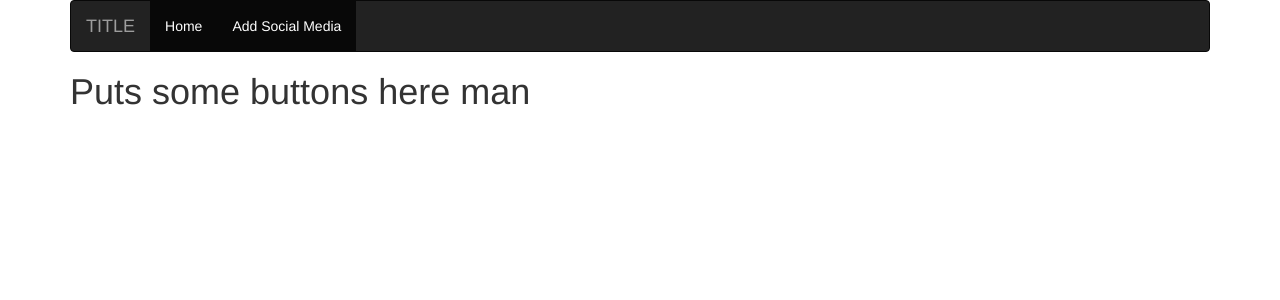
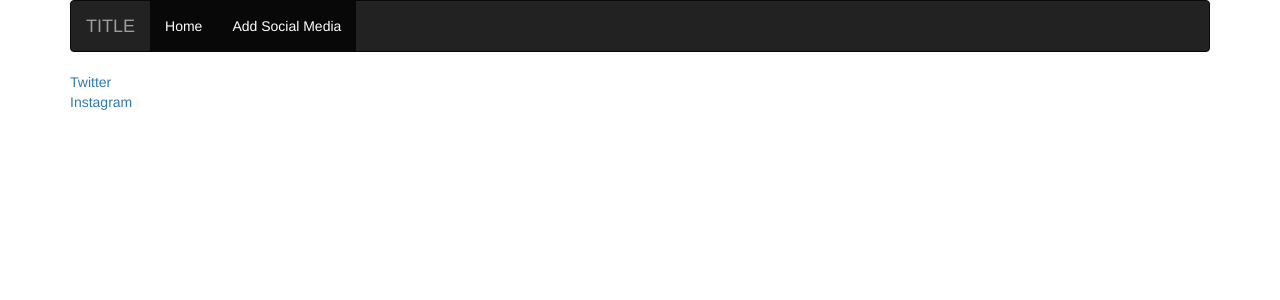
Before and after one commit to dennisjs0910/mesh-v2, a React (Create React App) app in the folder client/: page /authenticate in a window 1280 px wide. Shown: the top 300 px of the page. Built offline with nearby package versions, Linux system fonts and the light colour scheme; no server answers.

Commit message:
added route for adding social media, wtd: add buttons, css, refactor rendering

```diff
--- a/client/src/component/App.js
+++ b/client/src/component/App.js
@@ -11,6 +11,7 @@ class App extends Component {
     componentDidMount() {
         this.props.fetchUser();
     }
+
 
     render() {
         return (
@@ -27,6 +28,11 @@ class App extends Component {
     }
 }
 
-App = connect(null, actions)(App);
+function mapStateToProps(state) {
+    // console.log("APP", state);
+    return {user: state.auth};
+}
+
+App = connect(mapStateToProps, actions)(App);
 
 export default App;
--- a/client/src/component/Authenticate.js
+++ b/client/src/component/Authenticate.js
@@ -1,21 +1,32 @@
 import React, {Component} from 'react';
-import { connect } from 'react-redux';
-import { authTwitter , authInstagram } from '../actions/authAction';
+// import { connect } from 'react-redux';
+// import { authTwitter , authInstagram } from '../actions/authAction';
 
 class Authenticate extends Component {
     render() {
         return(
             <div>
-                <h1>
-                Puts some buttons here man
-                </h1>
+                <div className="auth-container auth-twitterAuthenticate">
+                    <span>
+                        <a href="/auth/twitter">Twitter</a>
+                    </span>
+
+                </div>
+                <div className="auth-container auth-instagramAuthenticate">
+                    <span>
+                        <a href="auth/instagram">Instagram</a>
+                    </span>
+                </div>
             </div>
         );
     }
 }
 
-function mapStateToProps({auth}) {
-    return { auth };
-}
-
-export default connect(mapStateToProps, [authTwitter, authInstagram])(Authenticate);
+// function mapStateToProps(store) {
+//     return { auth : store.auth };
+// }
+// function mapDispatchToProps() {
+//     return {authTwitter: authTwitter, authInstagram: authInstagram};
+// }
+// export default connect(mapStateToProps, mapDispatchToProps)(Authenticate);
+export default Authenticate;
--- a/client/src/component/IGComponent.js
+++ b/client/src/component/IGComponent.js
@@ -5,7 +5,11 @@ import { fetchInstagramTimeLine } from '../actions';
 class IGComponent extends Component {
 
     renderTimeline() {
+        const user = this.props.timeline;
         let timeline = this.props.timeline;
+        if (!user) {
+            return (<div></div>);
+        }
         if (!timeline) {
             return this.renderFetchingData();
         }
@@ -80,7 +84,11 @@ class IGComponent extends Component {
 }
 
 function mapStateToProps(state){
-    return { timeline : state.instagram };
+    console.log("storeNewsFeed", state);
+    return {
+        timeline : state.instagram,
+        auth: state.auth
+    };
 }
 
 export default connect(mapStateToProps, fetchInstagramTimeLine)(IGComponent);
--- a/client/src/component/TwitterComponent.js
+++ b/client/src/component/TwitterComponent.js
@@ -5,11 +5,15 @@ import { fetchTwitterTimeLine } from '../actions';
 class TwitterComponent extends Component {
 
     renderTimeline() {
+        const user = this.props.auth;
         let timeline = this.props.timeline;
+        if (!user) {
+            return (<div></div>);
+        }
         if (!timeline) {
             return this.renderFetchingData();
         }
-        // console.log("singlepost",timeline[0]);
+
         let containerStyle = {
             height: '200px',
         };
@@ -56,7 +60,10 @@ class TwitterComponent extends Component {
 }
 
 function mapStateToProps(state){
-    return { timeline : state.twitter };
+    return {
+        timeline : state.twitter,
+        auth : state.auth
+    };
 }
 
 export default connect(mapStateToProps, fetchTwitterTimeLine)(TwitterComponent);
```
